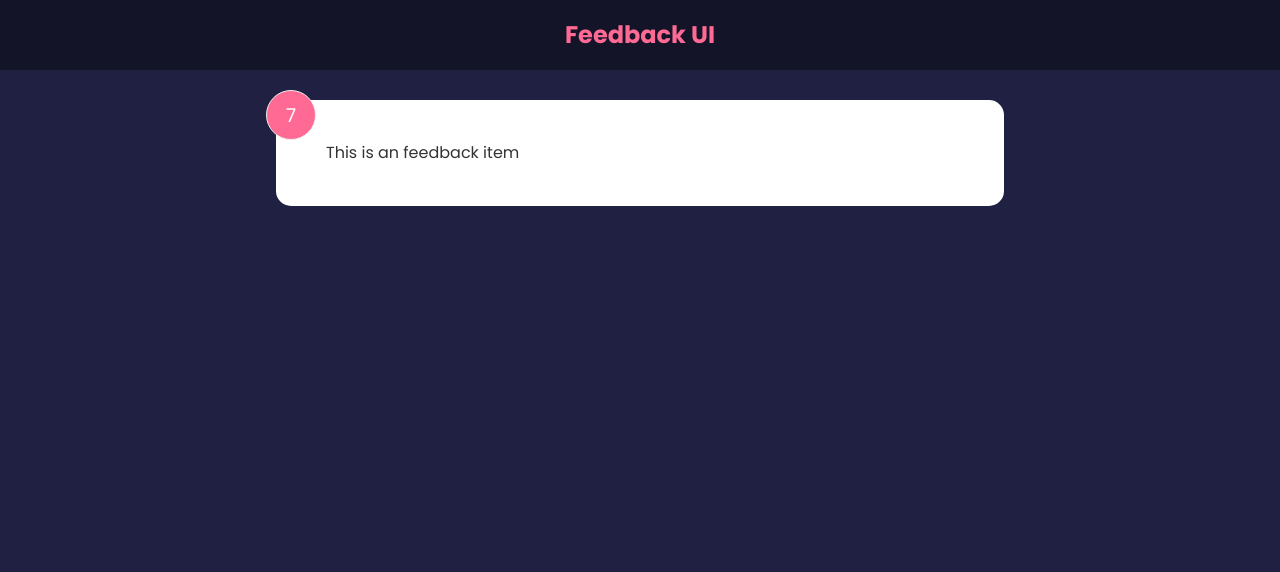
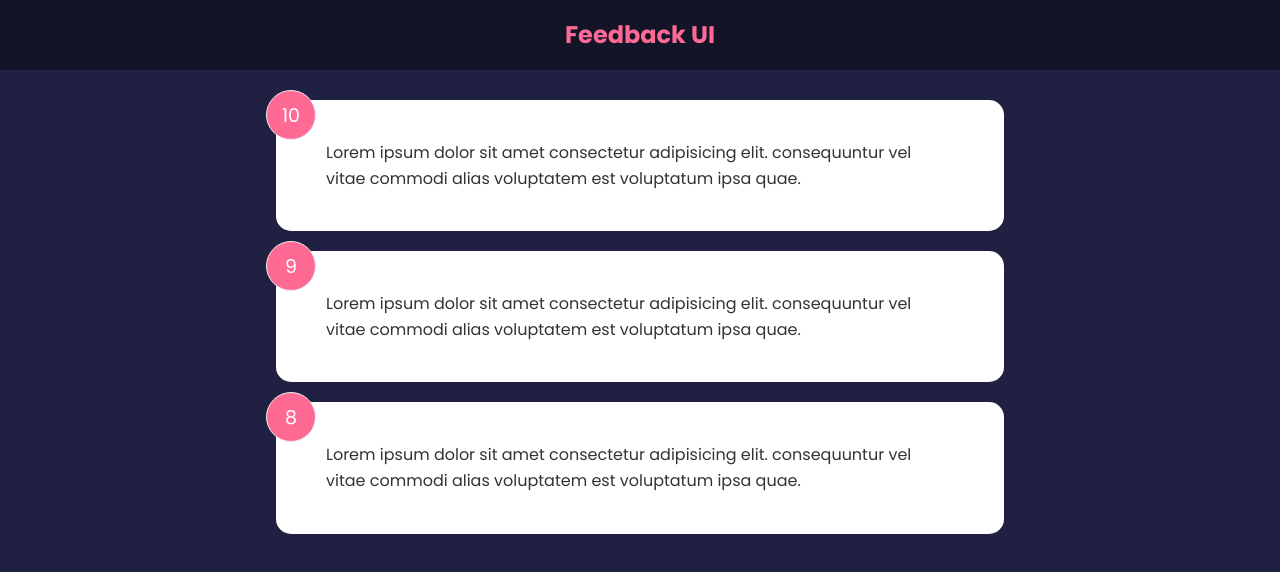
Before and after one commit to dev-brit/react-feedback-app, a React (Create React App) app: page / in a window 1280 px wide. Shown: the top 572 px of the page. Built offline with nearby package versions, Linux system fonts and the light colour scheme.

Commit message:
Create FeedbackList and FeedbackData

```diff
--- a/src/App.js
+++ b/src/App.js
@@ -1,12 +1,16 @@
+import { useState } from "react"
 import Header from "./components/Header"
-import FeebackItem from "./components/FeebackItem"
+import FeedbackList from "./components/FeedbackList"
+import FeedbackData from "./data/FeedbackData"
 
 const App = () => {
+  const [feedback, setFeedback] = useState(FeedbackData)
+
   return (
     <>
       <Header/>
       <div className="container">
-        <FeebackItem />
+        <FeedbackList feedback={feedback} />
       </div>
     </>
   )
--- a/src/components/FeebackItem.jsx
+++ b/src/components/FeebackItem.jsx
@@ -1,15 +1,11 @@
-import {useState} from 'react'
+function FeebackItem({item}) {
 
-function FeebackItem() {
-
-  const [rating, setRating] = useState(7)
-  const [text, setText] = useState('This is an feedback item')
 
   return (
     <div className="card">
-      <div className="num-display">{rating}</div>
+      <div className="num-display">{item.rating}</div>
       <div className="text-display">
-        {text}
+        {item.text}
       </div>
     </div>
   )
--- /dev/null
+++ b/src/components/FeedbackList.jsx
@@ -0,0 +1,17 @@
+import FeedbackItem from './FeebackItem'
+
+function FeedbackList({feedback}) {
+
+  if (!feedback || feedback.length === 0) {
+    return <p>No Feedback Yet</p>
+  }
+  return (
+    <div className="feedback-list">
+      {feedback.map((item) => (
+        <FeedbackItem key={item.id} item={item} />
+      ))}
+    </div>
+  )
+}
+
+export default FeedbackList
--- /dev/null
+++ b/src/data/FeedbackData.js
@@ -0,0 +1,19 @@
+const FeedbackData = [
+  {
+    id: 1,
+    rating: 10,
+    text: 'Lorem ipsum dolor sit amet consectetur adipisicing elit. consequuntur vel vitae commodi alias voluptatem est voluptatum ipsa quae.',
+  },
+  {
+    id: 2,
+    rating: 9,
+    text: 'Lorem ipsum dolor sit amet consectetur adipisicing elit. consequuntur vel vitae commodi alias voluptatem est voluptatum ipsa quae.',
+  },
+  {
+    id: 3,
+    rating: 8,
+    text: 'Lorem ipsum dolor sit amet consectetur adipisicing elit. consequuntur vel vitae commodi alias voluptatem est voluptatum ipsa quae.',
+  },
+]
+
+export default FeedbackData
```
